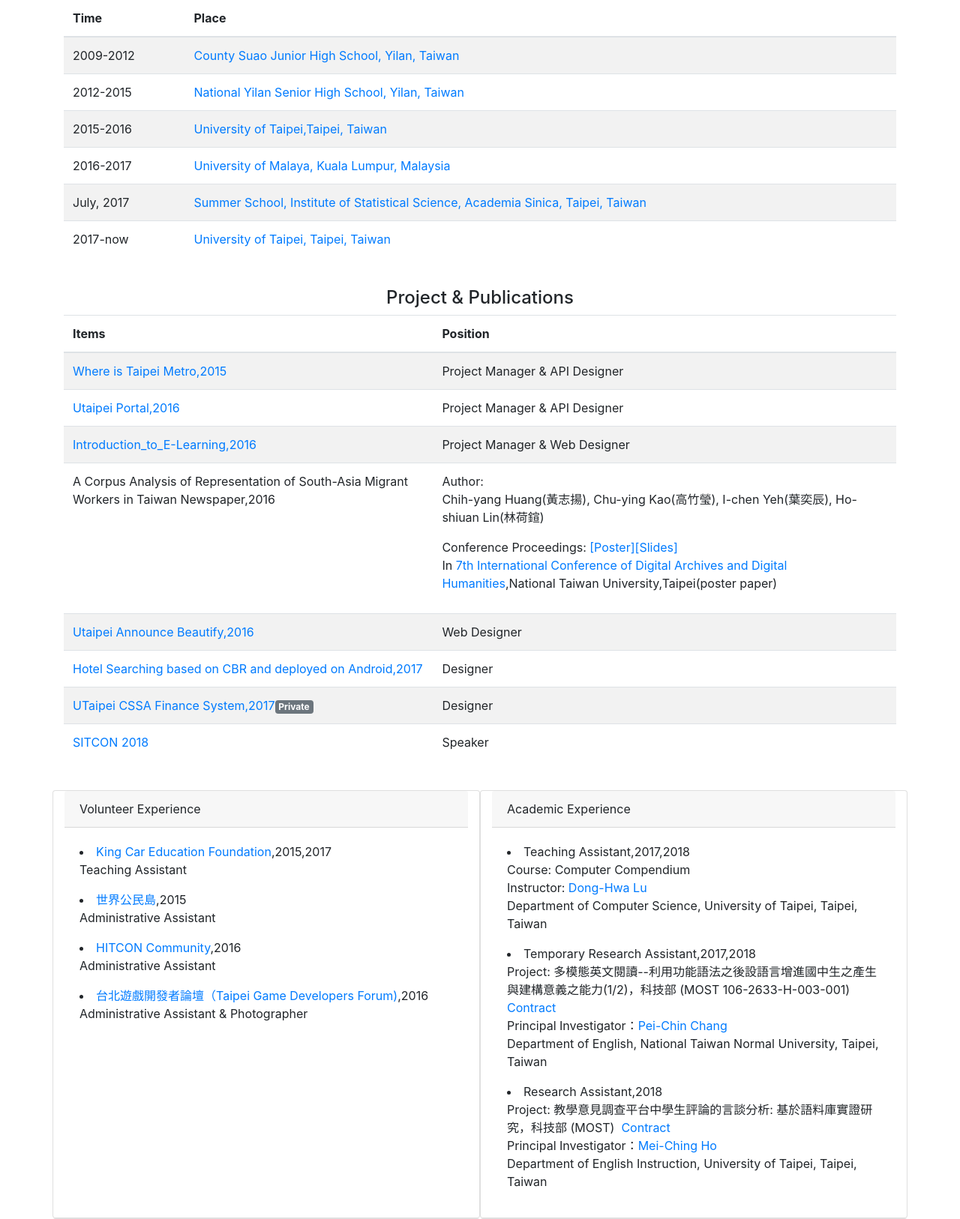
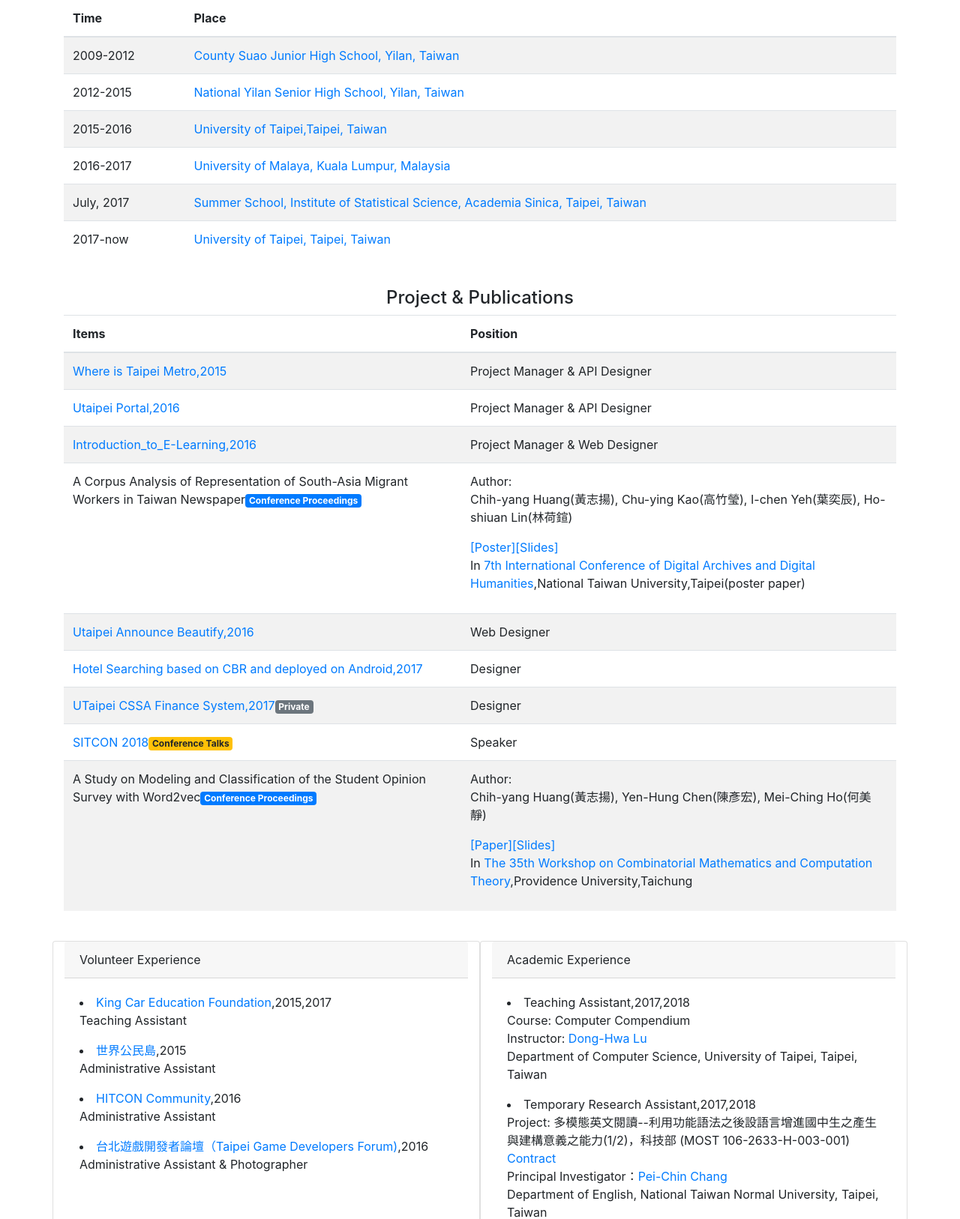
Before and after one commit to hcyuser/Website_Pages, a PHP site: page /index.html in a window 1280 px wide. Shown: the part 975-2601 px from the top of the page at 75% size. Run offline with PHP 8.4, Linux system fonts and the light colour scheme; some libraries are stand-ins or nearby versions.

Commit message:
Modify BS4 badge  and add  the paper information

```diff
--- a/index.html
+++ b/index.html
@@ -165,9 +165,9 @@
         <td>Project Manager & Web Designer</td>
       </tr>
       <tr>
-        <td>A Corpus Analysis of Representation of South-Asia Migrant Workers in Taiwan Newspaper,2016</td>
+        <td>A Corpus Analysis of Representation of South-Asia Migrant Workers in Taiwan Newspaper<span class="badge badge-primary">Conference Proceedings</span></td>
         <td><p>Author:<br>Chih-yang Huang(黃志揚), Chu-ying Kao(高竹瑩), I-chen Yeh(葉奕辰), Ho-shiuan Lin(林荷鍹)</p>
-        <span class="label label-default">Conference Proceedings: </span><a href="https://1drv.ms/b/s!Av124FbBx2WUklk4MM_61f7V_j8X">[Poster]</a><a href="https://1drv.ms/b/s!Av124FbBx2WUklufKuFz1zKSYAlG">[Slides]</a>
+        <a href="https://1drv.ms/b/s!Av124FbBx2WUklk4MM_61f7V_j8X">[Poster]</a><a href="https://1drv.ms/b/s!Av124FbBx2WUklufKuFz1zKSYAlG">[Slides]</a>
         <p>In <a href="http://www.dadh.digital.ntu.edu.tw/">7th International Conference of Digital Archives and Digital Humanities</a>,National Taiwan University,Taipei(poster paper)</p></td>
       </tr>
       <tr>
@@ -183,8 +183,14 @@
         <td>Designer</td>
       </tr>
       <tr>
-        <td><a href="https://sitcon.org/2018/">SITCON 2018</a></td>
+        <td><a href="https://sitcon.org/2018/">SITCON 2018</a><span class="badge  badge-warning">Conference Talks</span></td>
         <td>Speaker</td>
+      </tr>
+      <tr>
+        <td>A Study on Modeling and Classification of the Student Opinion Survey with Word2vec<span class="badge badge-primary">Conference Proceedings</span></td>
+        <td><p>Author:<br>Chih-yang Huang(黃志揚), Yen-Hung Chen(陳彥宏), Mei-Ching Ho(何美靜)</p>
+        <a href="#">[Paper]</a><a href="#">[Slides]</a>
+        <p>In <a href="http://par.cse.nsysu.edu.tw/~algo/">The 35th Workshop on Combinatorial Mathematics and Computation Theory</a>,Providence University,Taichung</p></td>
       </tr>
     </tbody>
   </table>
```
Also changed, not shown: index.php (+9 -3 lines).
